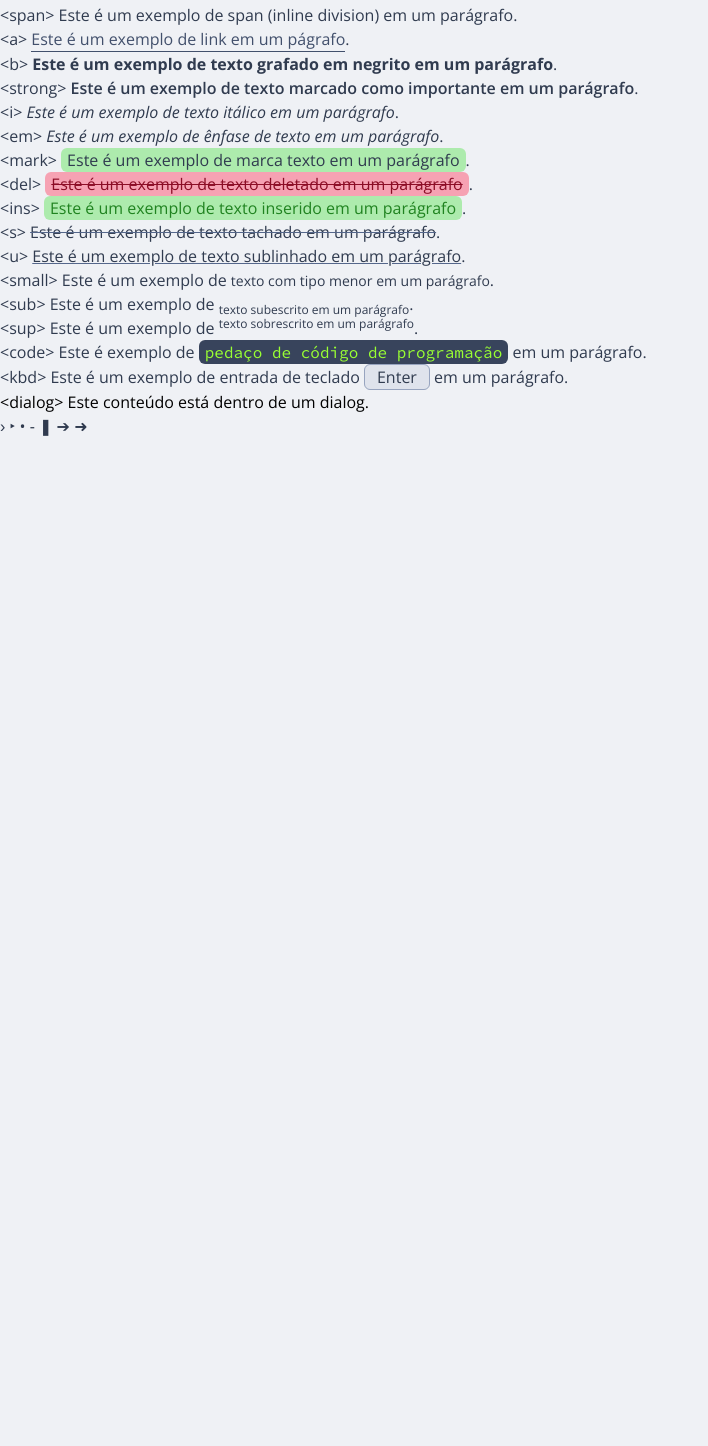
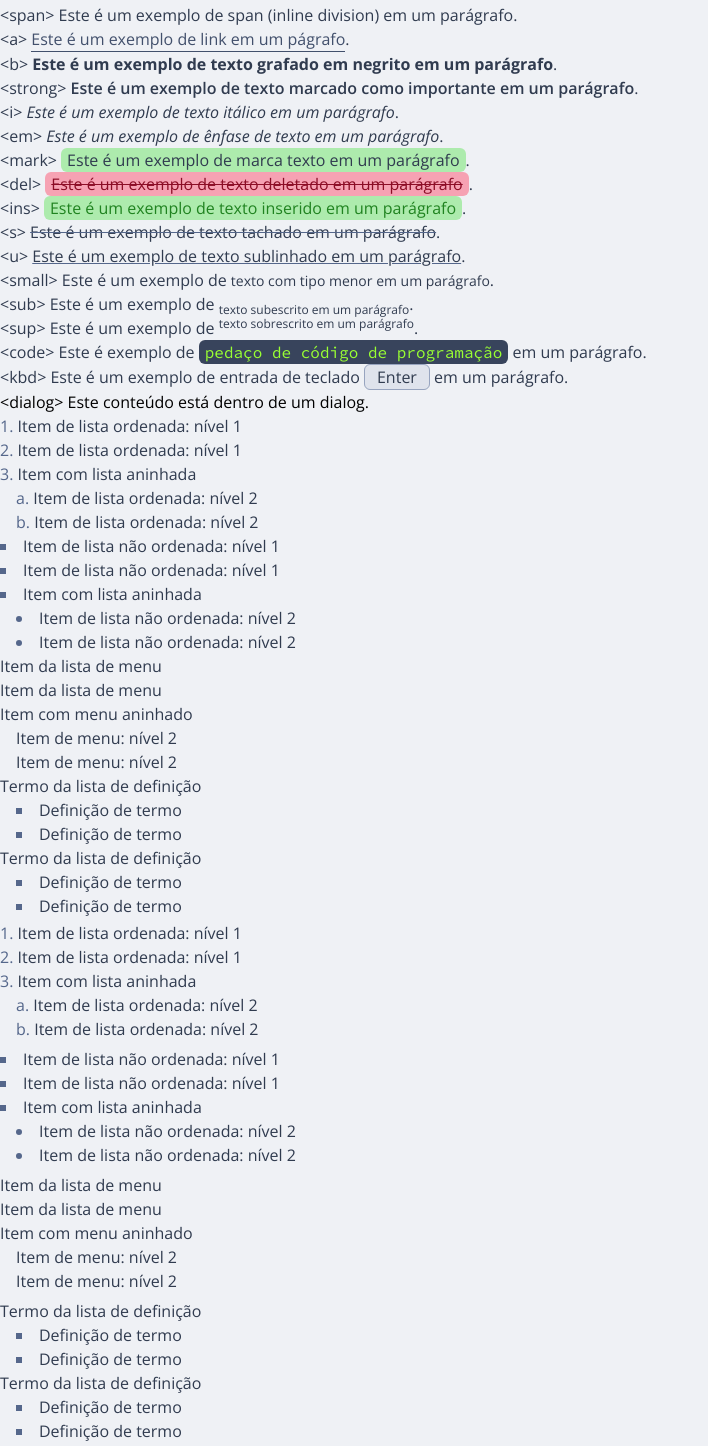
Before and after one commit to EdnilsonRobert/front-ed-css, a website: page index.html in a window 1280 px wide. Shown: the part 2274-3720 px from the top of the page, without its empty margins (0-708 px from the left). Before the commit the page ends 2712 px from the top, so only its background shows below. Drawn offline with nearby package versions, Linux system fonts and the light colour scheme; files that its build step writes are made by us from their sources.

Commit message:
Adicionando formatação de listas

```diff
--- a/css/config.css
+++ b/css/config.css
@@ -59,6 +59,10 @@
   --blockquote-color: var(--ui-color-8);
   --blockquote-font: var(--font-serif-text);
   --blockquote-font-size: 1.6rem;
+
+  --list-spacing: .3rem 0;
+  --list-indent: 1em;
+  --list-marker-color: var(--ui-color-5);
 
   /* TEXT FORMATTING -------------------------------------------------------- */
   --lh-150: 1.5;
--- a/index.html
+++ b/index.html
@@ -292,7 +292,95 @@
         </div>
     </div>
 
-    <p>&rsaquo; &#8227; &bull; &hybull; &#10074; &#10132; &#10140;</p>
+    <!-- Lists -->
+    <div class="container" id="lists">
+        <div class="wrapper">
+            <ol>
+                <li>Item de lista ordenada: nível 1</li>
+                <li>Item de lista ordenada: nível 1</li>
+                <li>Item com lista aninhada
+                    <ol>
+                        <li>Item de lista ordenada: nível 2</li>
+                        <li>Item de lista ordenada: nível 2</li>
+                    </ol>
+                </li>
+            </ol>
+
+            <ul>
+                <li>Item de lista não ordenada: nível 1</li>
+                <li>Item de lista não ordenada: nível 1</li>
+                <li>Item com lista aninhada
+                    <ul>
+                        <li>Item de lista não ordenada: nível 2</li>
+                        <li>Item de lista não ordenada: nível 2</li>
+                    </ul>
+                </li>
+            </ul>
+
+            <menu>
+                <li>Item da lista de menu</li>
+                <li>Item da lista de menu</li>
+                <li>Item com menu aninhado
+                    <menu>
+                        <li>Item de menu: nível 2</li>
+                        <li>Item de menu: nível 2</li>
+                    </menu>
+                </li>
+            </menu>
+
+            <dl>
+                <dt>Termo da lista de definição</dt>
+                <dd>Definição de termo</dd>
+                <dd>Definição de termo</dd>
+                <dt>Termo da lista de definição</dt>
+                <dd>Definição de termo</dd>
+                <dd>Definição de termo</dd>
+            </dl>
+        </div>
+        <div class="wrapper">
+            <ol class="ol-list">
+                <li class="ol-list-item">Item de lista ordenada: nível 1</li>
+                <li class="ol-list-item">Item de lista ordenada: nível 1</li>
+                <li class="ol-list-item">Item com lista aninhada
+                    <ol class="ol-inner-list">
+                        <li class="ol-inner-list-item">Item de lista ordenada: nível 2</li>
+                        <li class="ol-inner-list-item">Item de lista ordenada: nível 2</li>
+                    </ol>
+                </li>
+            </ol>
+
+            <ul class="ul-list">
+                <li class="ul-list-item">Item de lista não ordenada: nível 1</li>
+                <li class="ul-list-item">Item de lista não ordenada: nível 1</li>
+                <li class="ul-list-item">Item com lista aninhada
+                    <ul class="ul-inner-list">
+                        <li class="ul-inner-list-item">Item de lista não ordenada: nível 2</li>
+                        <li class="ul-inner-list-item">Item de lista não ordenada: nível 2</li>
+                    </ul>
+                </li>
+            </ul>
+
+            <menu class="menu">
+                <li class="menu-item">Item da lista de menu</li>
+                <li class="menu-item">Item da lista de menu</li>
+                <li class="menu-item">Item com menu aninhado
+                    <menu class="inner-menu">
+                        <li class="inner-menu-item">Item de menu: nível 2</li>
+                        <li class="inner-menu-item">Item de menu: nível 2</li>
+                    </menu>
+                </li>
+            </menu>
+
+            <dl class="dl-list">
+                <dt class="dl-list-dt">Termo da lista de definição</dt>
+                <dd class="dl-list-dd">Definição de termo</dd>
+                <dd class="dl-list-dd">Definição de termo</dd>
+                <dt class="dl-list-dt">Termo da lista de definição</dt>
+                <dd class="dl-list-dd">Definição de termo</dd>
+                <dd class="dl-list-dd">Definição de termo</dd>
+            </dl>
+        </div>
+    </div>
 
 </body>
 
--- /dev/null
+++ b/source/4-elements/_bare-lists.scss
@@ -0,0 +1,39 @@
+/* =============================================================================
+  ITCSS layer: Elements
+  Bundle: Bare elements (unclassed HTML / type selectors)
+  File: Lists
+============================================================================= */
+
+ol { list-style-type: decimal; }
+ol ol {
+  padding-left: var(--list-indent);
+  list-style-type: lower-alpha;
+}
+
+ul { list-style-type: square; }
+ul ul {
+  padding-left: var(--list-indent);
+  list-style-type: disc;
+}
+
+menu { list-style-type: none; }
+menu menu { padding-left: var(--list-indent); }
+
+li { list-style-position: inside; }
+
+// dl {}
+dt { font-weight: unset; }
+
+
+dd {
+  display: list-item;
+  padding-left: var(--list-indent);
+  list-style-type: square;
+  list-style-position: inside;
+}
+
+li::marker, dd::marker {
+  color: var(--list-marker-color)
+}
+
+/* END OF FILE ============================================================== */
--- /dev/null
+++ b/source/5-objects/_lists.scss
@@ -0,0 +1,29 @@
+/* =============================================================================
+  ITCSS layer: Objects
+  Bundle: Layout classes, cosmetic-free design patterns
+  File: Lists
+============================================================================= */
+
+.ol-list { padding: var(--list-spacing); }
+// .ol-list-item {}
+
+// .ol-inner-list {}
+// .ol-inner-list-item {}
+
+.ul-list { padding: var(--list-spacing); }
+// .ul-list-item {}
+
+// .ul-inner-list {}
+// .ul-inner-list-item {}
+
+.menu { padding: var(--list-spacing); }
+// .menu-item {}
+
+// .inner-menu {}
+// .inner-menu-item {}
+
+.dl-list { padding: var(--list-spacing); }
+// .dl-list-dt {}
+// .dl-list-dd {}
+
+/* END OF FILE ============================================================== */
--- a/source/front-ed.scss
+++ b/source/front-ed.scss
@@ -17,10 +17,10 @@
 
 // ELEMENTS - Bare elements (unclassed HTML / type selectors)
 @use './4-elements/basic-html';
+@use './4-elements/bare-lists';
 // @use './4-elements/bare-embedded';
 // @use './4-elements/bare-forms';
 // @use './4-elements/bare-images';
-// @use './4-elements/bare-lists';
 // @use './4-elements/bare-multimedia';
 // @use './4-elements/bare-scripting';
 // @use './4-elements/bare-tables';
@@ -28,10 +28,10 @@
 // OBJECTS - Layout classes, cosmetic-free design patterns
 @use './5-objects/headings';
 @use './5-objects/text-formatting';
+@use './5-objects/lists';
 // @use './5-objects/embedded';
 // @use './5-objects/forms';
 // @use './5-objects/images';
-// @use './5-objects/lists';
 // @use './5-objects/multimedia';
 // @use './5-objects/scripting';
 // @use './5-objects/tables';
```
Also changed, not shown: README.md, css/front-ed.css.
